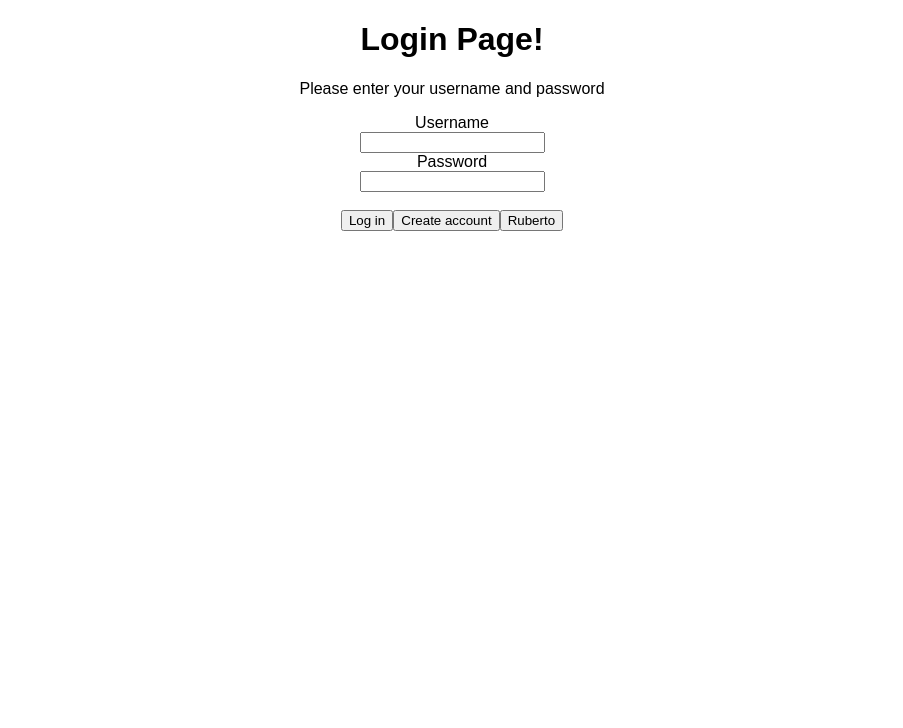
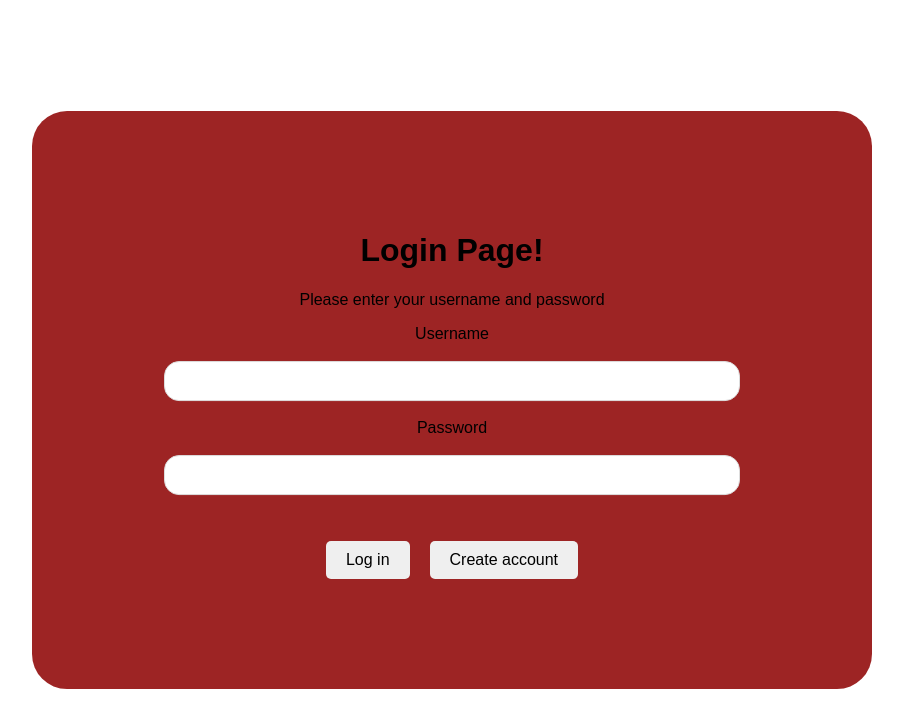
Before and after one commit to CaptDany/Bancojidotas, a React (Create React App) app: page / in a window 1280 px wide. Shown: the top 728 px of the page, without its empty margins (188-1091 px from the left). Built offline with nearby package versions, Linux system fonts and the light colour scheme.

Commit message:
Update
implemented rubens page, added css, added home page

```diff
--- a/src/App.css
+++ b/src/App.css
@@ -1,15 +1,154 @@
 *{
   font-family: Arial, Helvetica, sans-serif;
+}
+body{
+  background-color: #0e0e1000;
 }
 
 .App {
   text-align: center;
 }
+.nav-bar{
+  display: flex;
+  flex-direction: row;
+  justify-content: flex-end;
+  button{
+    align-items: center;
+    background-color: #fff;
+    border: 2px solid #000;
+    box-sizing: border-box;
+    color: #000;
+    cursor: pointer;
+    display: inline-flex;
+    fill: #000;
+    font-family: Inter,sans-serif;
+    font-size: 16px;
+    font-weight: 600;
+    height: 35px;
+    justify-content: center;
+    letter-spacing: -.8px;
+    line-height: 24px;
+    min-width: 140px;
+    outline: 0;
+    padding: 0 17px;
+    text-align: center;
+    text-decoration: none;
+    transition: all .3s;
+    user-select: none;
+    -webkit-user-select: none;
+    touch-action: manipulation;
+  }
 
-.Login{
-  text-align: center;
+  button:focus {
+    color: #171e29;
+  }
+
+  button:hover {
+    border-color: #06f;
+    color: #06f;
+    fill: #06f;
+  }
+
+  button:active {
+    border-color: #06f;
+    color: #06f;
+    fill: #06f;
+  }
+
+  @media (min-width: 768px) {
+    button {
+      min-width: 170px;
+    }
+  }
 }
 
+.Home{
+  text-align: center;
+  justify-content: center;
+  button{
+    margin: 5px;
+    background-color: #e7e7e7; /* Green */
+    border: none;
+    border-radius: 4px;
+    color: black;
+    padding: 15px 32px;
+    text-align: center;
+    text-decoration: none;
+    display: inline-block;
+    font-size: 24px;
+  }
+  button:hover {
+    background-color: #04AA6D; /* Green */
+    color: white;
+    box-shadow: 0 12px 16px 0 rgba(0, 217, 255, 0.24), 0 17px 50px 0 rgba(0, 217, 255, 0.24);
+  }
+}
+
+
+.Form{
+  text-align: center;
+  justify-content: center;
+  button:hover {
+    background-color: #04AA6D; /* Green */
+    color: white;
+    box-shadow: 0 12px 16px 0 rgba(0, 217, 255, 0.24), 0 17px 50px 0 rgba(0, 217, 255, 0.24);
+  }
+  input{
+    color: black;
+    padding: 10px;
+    border-radius: 15px;
+    border: 1px solid #dddddd;
+    font-size: 1rem;
+    width: 100%;
+    box-sizing: border-box;
+  }
+  button{
+    color: black;
+    display: inline-block; /* changed to inline-block for better alignment with input field */
+    text-align: center;
+    justify-content: center;
+    padding: 10px 20px; /* added some padding to make the button more visually appealing */
+    margin: 10px; /* added some margin to separate the button from other elements */
+    border-radius: 5px; /* added some border-radius to make the button look more modern */
+    cursor: pointer; /* added cursor property to change the cursor when hovering over the button */
+    transition: background-color 0.3s ease; /* added a transition effect to the background-color property when hovering over the button */
+    border: none; /* removed border to make the button look cleaner */
+    outline: none; /* removed outline to make the button look cleaner */
+    font-size: 1rem; /* changed font-size to better match the input field's font-size */
+    user-select: none; /* disabled text selection to prevent unintended behavior when clicking the button */
+    box-sizing: border-box; /* added to make sure the button has consistent width and height */
+    &:hover {
+      background-color: #4cf9ff;
+      color: white;
+      box-shadow: 0 8px 16px 0 rgba(0, 119, 125, 0.24), 0 12px 50px 0 rgba(0, 119, 125, 0.24); /* adjusted box-shadow to make it look more subtle */
+    }
+  }
+}
+.Form-head{
+  width: 50%;
+  margin: 0 auto;
+  position: absolute;
+  top: 50%;
+  left: 50%;
+  -ms-transform: translate(-50%, -50%);
+  transform: translate(-50%, -50%);
+  padding: 100px ;
+  border-radius: 35px;
+  text-align: center;
+  justify-content: center;
+  background-color: #9d2424;
+}
+
+.Form-inputs{
+  width: 90%;
+  text-align: center;
+  display: flex;
+  flex-direction: column;
+  column-gap: 100px;
+  justify-content: center;
+  align-items: center;
+  margin: auto;
+}
 .Ruben{
   text-align: center;
   justify-content: center;
--- a/src/App.js
+++ b/src/App.js
@@ -1,6 +1,5 @@
 import "./App.css";
 import React, { useState,useEffect } from "react";
-import axios from 'axios';
 
 
 function App() {
@@ -8,6 +7,7 @@ function App() {
   const [password, setPassword] = useState("");
   const [fullName, setFullName] = useState("");
   const [currentPage, setCurrentPage] = useState("Login");
+  const [currentUser, setCurrentUser] = useState("");
   const [users, setUsers] = useState([]);
 
   switch (currentPage) {
@@ -18,7 +18,8 @@ function App() {
       setUsername={setUsername}
       password={password}
       setPassword={setPassword}
-      setCurrentPage={setCurrentPage} />;
+      setCurrentPage={setCurrentPage}
+      setCurrentUser={setCurrentUser} />;
     case "Register": return <Register
       users={users}
       setUsers={setUsers}
@@ -29,6 +30,9 @@ function App() {
       setCurrentPage={setCurrentPage}
       fullName={fullName}
       setFullName={setFullName} />;
+    case 'Home' : return <Home
+      setCurrentPage={setCurrentPage}
+      currentUser={currentUser}/>;
     case 'Cards': return <Cards
       setCurrentPage={setCurrentPage} />
     case 'Dany': return <Daniel
@@ -40,6 +44,18 @@ function App() {
     default:
       return null;
   }
+}
+
+function Home({setCurrentPage, currentUser}) {
+  return (
+    <div className="Home">
+      <h1>Welcome, {currentUser}</h1>
+      <button onClick={() => setCurrentPage("Cards")}>Cards</button>
+      <button onClick={() => setCurrentPage("Dany")}>Dany</button>
+      <button onClick={() => setCurrentPage("Ruben")}>Ruben</button>
+      <button onClick={() => setCurrentPage("Login")}>Log out</button>
+    </div>
+  );
 }
 
 function Cards({setCurrentPage}) {
@@ -102,6 +118,13 @@ function Cards({setCurrentPage}) {
   ));
   return (
     <div className="App">
+      <div className="nav-bar">
+        <button onClick={() => {setCurrentPage("Home")}}>Home</button>
+        <button onClick={() => {setCurrentPage("Dany")}}>Dany</button>
+        <button onClick={() => {setCurrentPage("Ruben")}}>Ruben</button>
+        <button onClick={() => {setCurrentPage("Login")}}>Log out</button>
+      </div>
+      <h1>Modify/delete cards</h1>
       <label htmlFor="Card number">Enter your card number</label>
       <br />
       <input
@@ -118,7 +141,9 @@ function Cards({setCurrentPage}) {
       <br />
       <button onClick={(e) => {
         e.preventDefault()
-        setCurrentPage("Dany")}}>Daniel's Page</button><br />
+        setCurrentPage("Home")}}>
+        Home page
+      </button>
       <button onClick={(e) => {
         e.preventDefault()
         setCurrentPage("Login")}}>Log out</button><br />
@@ -134,11 +159,15 @@ function Login({
   setUsername,
   password,
   setPassword,
+  setCurrentUser
 }) {
   return (
-    <div className="Login">
+    <div className="Form">
+      <div className="Form-head">
         <h1>Login Page!</h1>
         <p>Please enter your username and password</p>
+        <div className="Form-body">
+          <div className="Form-inputs">
             <label htmlFor="username">Username</label>
             <br />
             <input
@@ -158,8 +187,11 @@ function Login({
                 setPassword(e.target.value);
               }}
             />{" "}
-      <br />
-      <br />
+          </div>
+          <br /><br />
+          <div className="Form-button">
+
+          </div>
           <button
             onClick={(e) => {
               const user = users.find(
@@ -170,7 +202,8 @@ function Login({
               console.log(user);
               if (user) {
                 e.preventDefault();
-            setCurrentPage("Cards");
+                setCurrentPage("Home");
+                setCurrentUser(username);
               } else {
                 alert("Invalid Username or Password");
               }
@@ -186,12 +219,8 @@ function Login({
           >
             Create account
           </button>
-      <button
-        onClick={() => {
-          setCurrentPage('Ruben')
-        }}>
-          Ruberto
-        </button>
+        </div>
+      </div>
     </div>
   );
 }
@@ -209,13 +238,12 @@ function Register({
 }) {
   const [id, setId] = useState(0);
   return (
-    <div className="App">
-      <div>
+    <div className="Form">
+      <div className="Form-head">
         <h1>Register User</h1>
         <p>Please create a username and password</p>
-      </div>
-      <div>
-        <form>
+        <div className="Form-body">
+          <div className="Form-inputs">
             <label htmlFor="fullName"> Full Name</label><br />
             <input value={fullName} onChange={(e) => {
               setFullName(e.target.value);
@@ -233,6 +261,10 @@ function Register({
                 setPassword(e.target.value);
               }}
             /><br />
+            </div>
+            <div className="Form-button">
+
+            </div>
             <button
               type="submit"
               onClick={(e) => {
@@ -262,7 +294,7 @@ function Register({
             >
               Back to Login
             </button><br />
-        </form>
+        </div>
       </div>
     </div>
   );
@@ -360,6 +392,12 @@ function Daniel({setCurrentPage}) {
   return (
     <>
     <div>
+      <div className="nav-bar">
+          <button onClick={() => {setCurrentPage("Home")}}>Home</button>
+          <button onClick={() => {setCurrentPage("Cards")}}>Cards</button>
+          <button onClick={() => {setCurrentPage("Ruben")}}>Ruben</button>
+          <button onClick={() => {setCurrentPage("Login")}}>Log out</button>
+      </div>
       <h1>User Settings</h1>
       <h2>Bank Accounts</h2>
       <form onSubmit={editingIndex !== null ? handleEdit : handleRegister}>
@@ -407,7 +445,6 @@ function Daniel({setCurrentPage}) {
     <div>
     <div>
         <h2>User Data</h2>
-        {/* User data form */}
         <form onSubmit={handleSubmitUserData}>
           <input
             type="text"
@@ -466,9 +503,8 @@ function Daniel({setCurrentPage}) {
             required
           />
           <button type="submit">Save</button><br />
-          <button onClick={(e) => {
-        e.preventDefault()
-        setCurrentPage("Login")}}>Log out</button><br />
+          <button onClick={() => {setCurrentPage("Login")}}>Log out</button>
+          <button onClick={() => {setCurrentPage("Home")}}>Home page</button>
         </form>
       </div>
     </div>
@@ -481,43 +517,16 @@ function UserModification({
   users,
   setUsers
 }) {
-  const [userData, setUserData] = useState({
-    id: '',
-    name: '',
-    email: '',
-    // Otros campos de usuario que necesites modificar
-  });
-
   const [modUser, setModUser] = useState("");
   const [modPass, setModPass] = useState("");
-
-
-  const handleInputChange = (event) => {
-    setUserData({
-      ...userData,
-      [event.target.name]: event.target.value
-    });
-  };
-
-  const handleFormSubmit = async (event) => {
-    event.preventDefault();
-    try {
-      //const userId = getUserId(); // Obtener el ID del usuario actual
-      //await axios.put(`/api/users/${userId}`, userData);
-      // Puedes mostrar un mensaje de éxito o redireccionar a otra página después de la modificación
-      console.log('Datos del usuario modificados con éxito');
-    } catch (error) {
-      console.error('Error al modificar los datos del usuario:', error);
-    }
-  };
   const showUsers = users.map((user) => (
       <tr key={user.id}>
         <td>{user.id}</td>
         <td>{user.fullname}</td>
         <td>{user.username}</td>
         <td>{user.password}</td>
-      <input value={users.username} onChange={(e) => setModUser(e.target.value)} />
-      <input value={users.password} onChange={(e) => setModPass(e.target.value)} />
+        <input onChange={(e) => setModUser(e.target.value)} />
+        <input onChange={(e) => setModPass(e.target.value)} />
         <button onClick={(e) =>{
           e.preventDefault();
           const userIndex = users.findIndex((u) => u.id === user.id);
@@ -529,12 +538,13 @@ const showUsers = users.map((user) => (
   ));
   return (
     <div className="Ruben">
+      <div className="nav-bar">
+        <button onClick={() => {setCurrentPage("Home")}}>Home</button>
+        <button onClick={() => {setCurrentPage("Cards")}}>Cards</button>
+        <button onClick={() => {setCurrentPage("Dany")}}>Dany</button>
+        <button onClick={() => {setCurrentPage("Login")}}>Log out</button>
+      </div>
       <h1>Modificación de Datos del Usuario</h1>
-      <form onSubmit={handleFormSubmit}>
-        <input type="text" name="name" placeholder="Nombre" value={userData.name} onChange={handleInputChange} required />
-        <input type="email" name="email" placeholder="Correo Electrónico" value={userData.email} onChange={handleInputChange} required />
-        <button type="submit">Guardar Cambios</button>
-      </form><br />
       <table>
         <tr>
           <th> ID </th>
@@ -542,8 +552,10 @@ const showUsers = users.map((user) => (
           <th>Username</th>
           <th>Password</th>
         </tr>
-        {showUsers}
+        {showUsers}<br />
       </table>
+      <button onClick={() => setCurrentPage("Login")}>Log out</button>
+      <button onClick={() => setCurrentPage("Home")}>Home page</button>
     </div>
   );
 }
```
Lines whose indentation alone changed are shown as unchanged.
